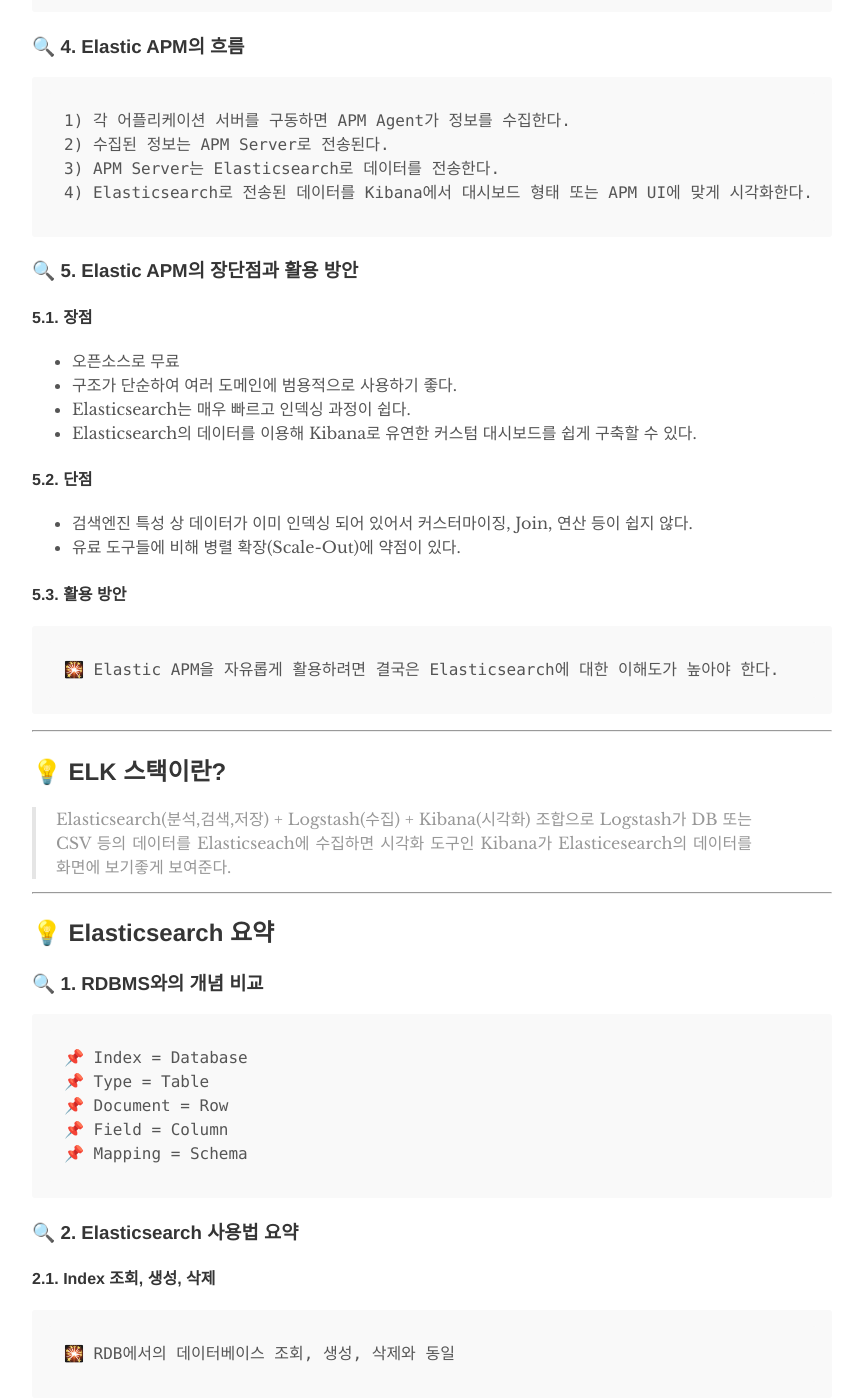
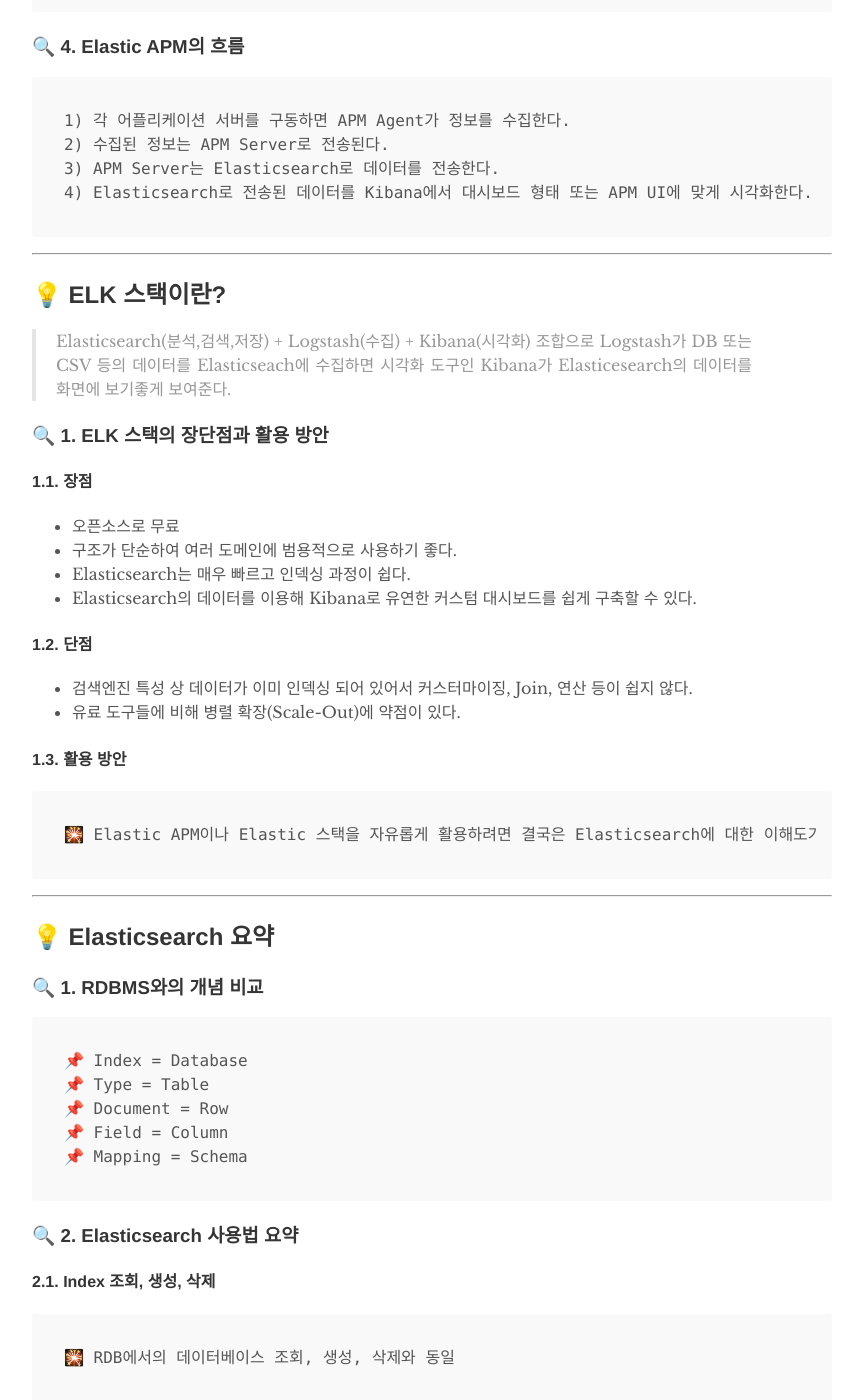
Before and after one commit to tales0210/tales0210.github.io, a Jekyll site: the page built from _posts/2020-03-26-elastic-apm-with-elasticsearch.md, in a window 1280 px wide and 1400 px high, scrolled down 1319 px. Shown: the whole window, without its empty margins (208-1055 px from the left). Built offline with Jekyll 4.4.1, drawn with Linux system fonts in a browser that asks for light colours.

Commit message:
elastic APM 활용 방안 -> ELK 스택 활용 방안

```diff
--- a/_posts/2020-03-26-elastic-apm-with-elasticsearch.md
+++ b/_posts/2020-03-26-elastic-apm-with-elasticsearch.md
@@ -44,29 +44,29 @@ author: "HJ Lee"
     3) APM Server는 Elasticsearch로 데이터를 전송한다.
     4) Elasticsearch로 전송된 데이터를 Kibana에서 대시보드 형태 또는 APM UI에 맞게 시각화한다.
 
-### 🔍 5. Elastic APM의 장단점과 활용 방안
+---
 
-#### 5.1. 장점
+## 💡 ELK 스택이란?
+
+> Elasticsearch(분석,검색,저장) + Logstash(수집) + Kibana(시각화) 조합으로 Logstash가 DB 또는 CSV 등의 데이터를 Elasticseach에 수집하면 시각화 도구인 Kibana가 Elasticesearch의 데이터를 화면에 보기좋게 보여준다.
+
+### 🔍 1. ELK 스택의 장단점과 활용 방안
+
+#### 1.1. 장점
 
 - 오픈소스로 무료
 - 구조가 단순하여 여러 도메인에 범용적으로 사용하기 좋다.
 - Elasticsearch는 매우 빠르고 인덱싱 과정이 쉽다.
 - Elasticsearch의 데이터를 이용해 Kibana로 유연한 커스텀 대시보드를 쉽게 구축할 수 있다.
 
-#### 5.2. 단점
+#### 1.2. 단점
 
 - 검색엔진 특성 상 데이터가 이미 인덱싱 되어 있어서 커스터마이징, Join, 연산 등이 쉽지 않다.
 - 유료 도구들에 비해 병렬 확장(Scale-Out)에 약점이 있다.
 
-#### 5.3. 활용 방안
+#### 1.3. 활용 방안
 
-    🎇 Elastic APM을 자유롭게 활용하려면 결국은 Elasticsearch에 대한 이해도가 높아야 한다.
-
----
-
-## 💡 ELK 스택이란?
-
-> Elasticsearch(분석,검색,저장) + Logstash(수집) + Kibana(시각화) 조합으로 Logstash가 DB 또는 CSV 등의 데이터를 Elasticseach에 수집하면 시각화 도구인 Kibana가 Elasticesearch의 데이터를 화면에 보기좋게 보여준다.
+    🎇 Elastic APM이나 Elastic 스택을 자유롭게 활용하려면 결국은 Elasticsearch에 대한 이해도가 높아야 한다.
 
 ---
 
```
